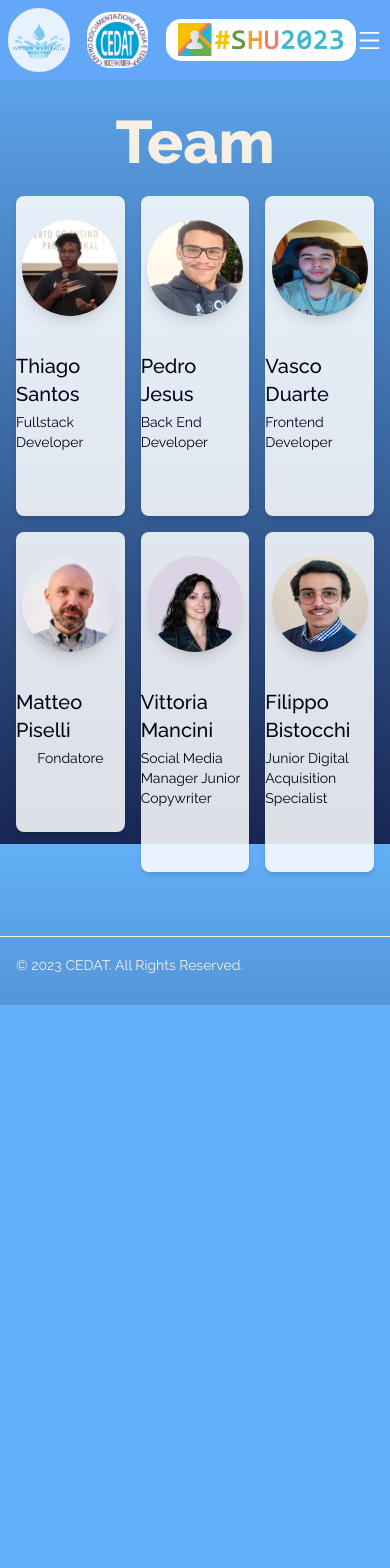
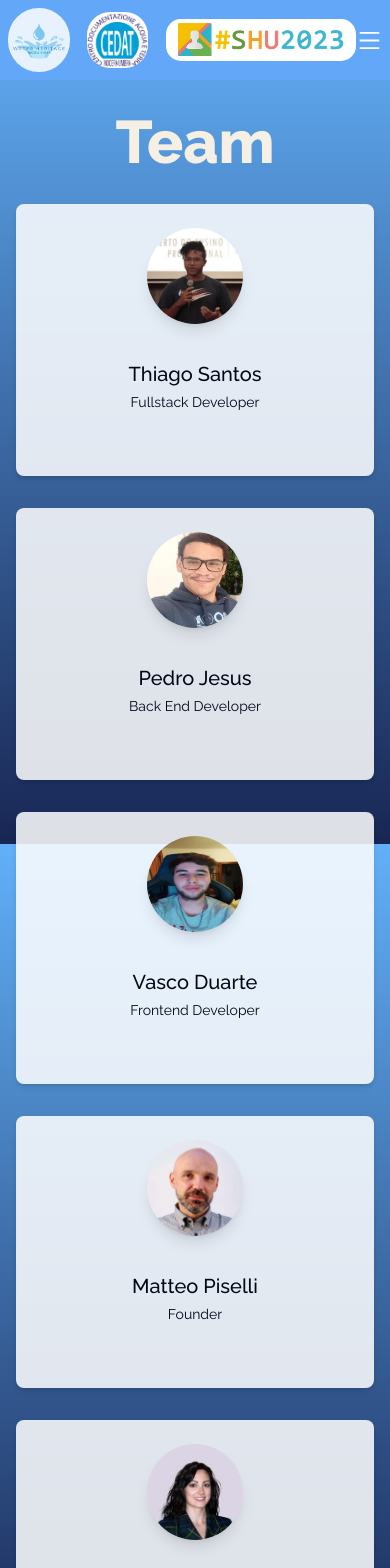
Before and after one commit to ThiagoSantosOFC/SHU, a Next.js app in the folder src/: page /Team in a window 390 px wide. Shown: the top 1568 px of the page. Before the commit the page ends 1005 px from the top, so only its background shows below. Built offline with nearby package versions, Linux system fonts and the light colour scheme.

Commit message:
Update Team.jsx

```diff
--- a/src/pages/Team.jsx
+++ b/src/pages/Team.jsx
@@ -3,7 +3,7 @@ import Image from "next/image";
 
 const Card = ({ imageSrc, name, role }) => {
   return (
-    <div className="w-full max-w-sm rounded-lg shadow-md bg-[#ffffffda] border-[#ffffffda]">
+    <div className="w-full max-w-sm rounded-lg shadow-md bg-[#ffffffda] border-[#ffffffda] my-2">
       <div className="flex flex-grow flex-col items-center pb-10 pt-6">
         <Image
           className="w-24 h-24 mb-3 rounded-full shadow-lg"
@@ -26,50 +26,48 @@ const Credits = () => {
     <div className="min-h-full flex items-center justify-center py-16 px-4 sm:px-6 lg:px-8">
       <div className="w-screen lg:max-w-4xl  pt-6">
         <div>
-          <h2 className="mt-6 text-center text-6xl font-extrabold">
-            Team
-          </h2>
+          <h2 className="mt-6 text-center text-6xl font-extrabold">Team</h2>
         </div>
         <br />
         <div className="flex flex-col md:flex-row text-[#020617] space-x-2 justify-center">
           <div className="flex justify-center items-center w-full">
-            <div className="grid grid-cols-6 gap-4 flex-wrap w-full">
-              <div className="col-span-2 row-span-2 flex-grow">
+            <div className="grid md:grid-cols-6 gap-4 flex-wrap w-full md:w-auto flex-col">
+              <div className="md:col-span-2 flex-grow">
                 <Card
                   imageSrc="/credits/Thiago.jpg"
                   name="Thiago Santos"
                   role="Fullstack Developer"
                 />
               </div>
-              <div className="col-span-2 row-span-2 flex-grow">
+              <div className="md:col-span-2 flex-grow">
                 <Card
                   imageSrc="/credits/Pedro.jpg"
                   name="Pedro Jesus"
                   role="Back End Developer"
                 />
               </div>
-              <div className="col-span-2 row-span-2 flex-grow">
+              <div className="md:col-span-2 flex-grow">
                 <Card
                   imageSrc="/credits/Vasco.jpg"
                   name="Vasco Duarte"
                   role="Frontend Developer"
                 />
               </div>
-              <div className="col-span-2 flex-grow">
+              <div className="md:col-span-2 flex-grow">
                 <Card
                   imageSrc="/credits/mateo.jpg"
                   name="Matteo Piselli"
-                  role="Fondatore"
+                  role="Founder"
                 />
               </div>
-              <div className="col-span-2 flex-grow">
+              <div className="md:col-span-2 flex-grow">
                 <Card
                   imageSrc="/credits/vito.jpg"
                   name="Vittoria Mancini"
                   role="Social Media Manager Junior Copywriter"
                 />
               </div>
-              <div className="col-span-2 flex-grow">
+              <div className="md:col-span-2 flex-grow">
                 <Card
                   imageSrc="/credits/filipo.png"
                   name="Filippo Bistocchi"
```
